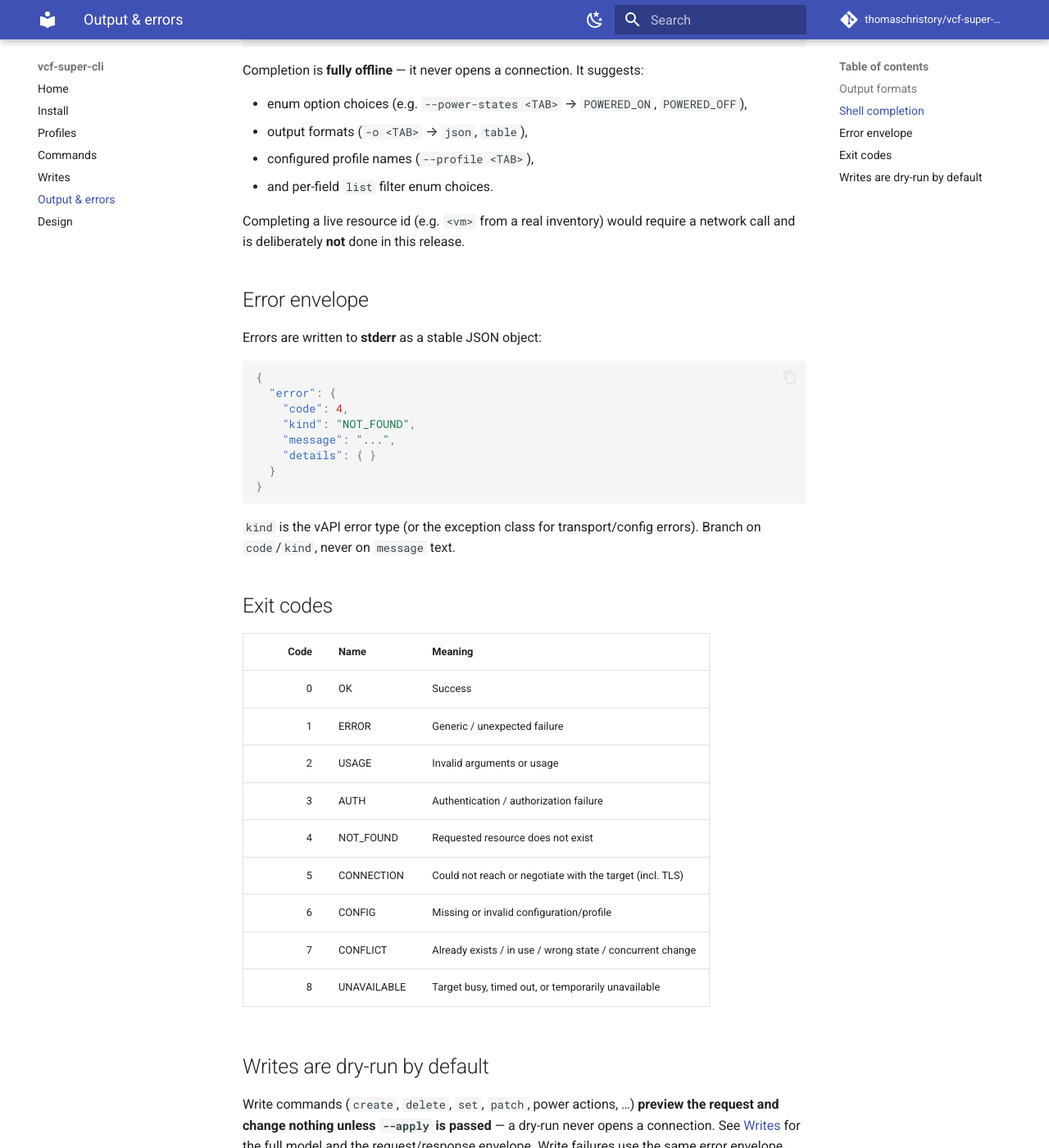
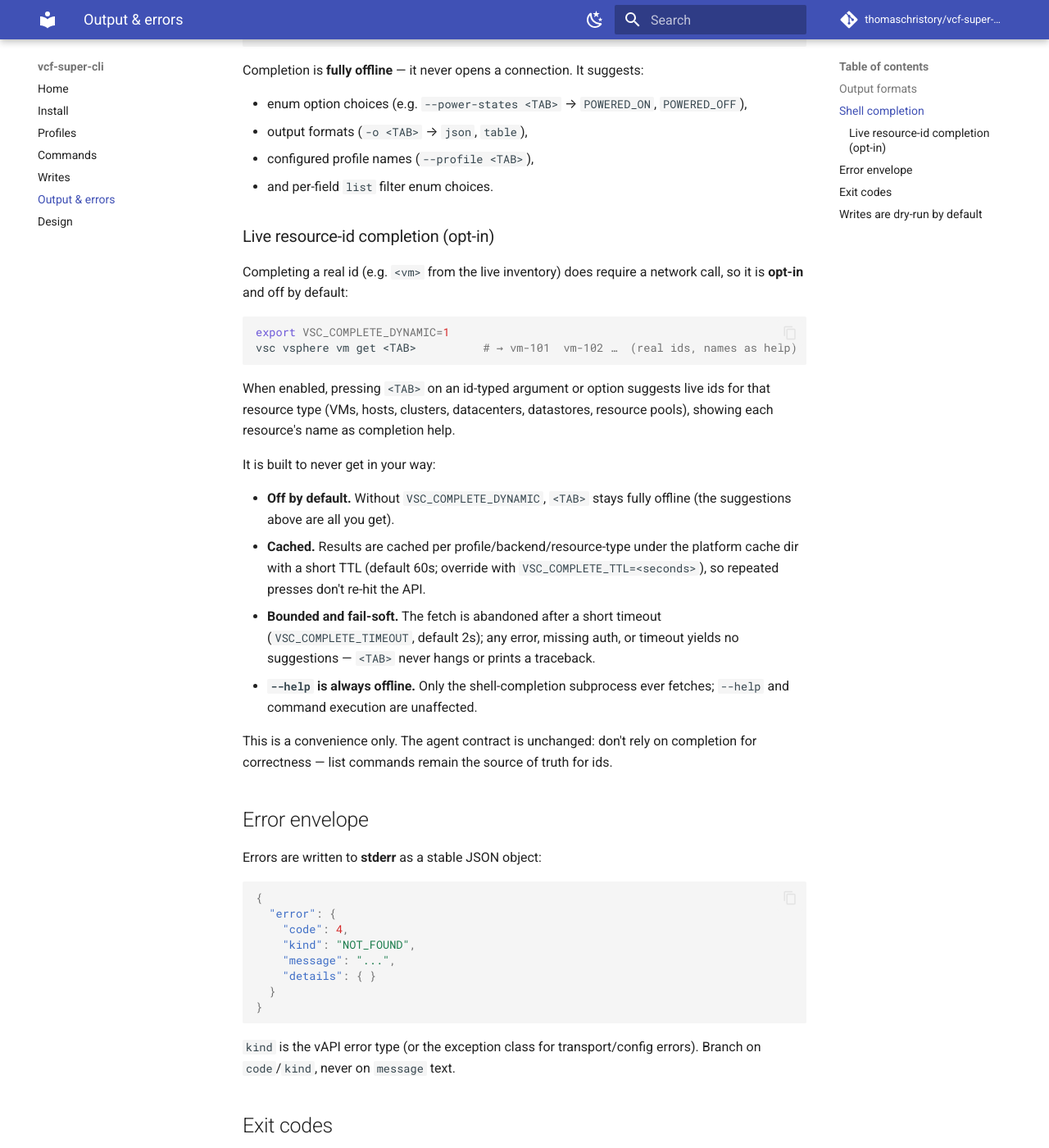
Before and after one commit to thomaschristory/vcf-super-cli, an MkDocs documentation site: the page built from docs/usage.md, in a window 1280 px wide and 1400 px high, scrolled down 599 px. Shown: the whole window at 82% size. Built offline with MkDocs 1.6.1 and Material for MkDocs 9.7.7, drawn with Linux system fonts in a browser that asks for light colours; comment, search, counter and statistics services are not loaded.

Commit message:
docs(release): document live completion, bump to v0.4.0 (#48)
Document the VSC_COMPLETE_DYNAMIC opt-in, TTL cache (VSC_COMPLETE_TTL), hard
timeout (VSC_COMPLETE_TIMEOUT), offline-safety and fail-soft behaviour in
docs/usage.md and the bundled SKILL.md (noting it stays opt-in and agents must
not rely on it for correctness). Add the v0.4.0 CHANGELOG section. Stage the
version bump 0.3.0 -> 0.4.0 across vsc/_version.py, pyproject.toml and uv.lock
(test_version enforces parity). The maintainer pushes the v0.4.0 tag after merge;
release.yml keeps no environment block (blank-env trusted publisher).

Co-Authored-By: Claude Opus 4.8 (1M context) <noreply@anthropic.com>

````diff
--- a/docs/usage.md
+++ b/docs/usage.md
@@ -30,8 +30,35 @@ Completion is **fully offline** — it never opens a connection. It suggests:
 - configured profile names (`--profile <TAB>`),
 - and per-field `list` filter enum choices.
 
-Completing a live resource id (e.g. `<vm>` from a real inventory) would require a
-network call and is deliberately **not** done in this release.
+### Live resource-id completion (opt-in)
+
+Completing a real id (e.g. `<vm>` from the live inventory) does require a network
+call, so it is **opt-in** and off by default:
+
+```sh
+export VSC_COMPLETE_DYNAMIC=1
+vsc vsphere vm get <TAB>          # → vm-101  vm-102 …  (real ids, names as help)
+```
+
+When enabled, pressing `<TAB>` on an id-typed argument or option suggests live
+ids for that resource type (VMs, hosts, clusters, datacenters, datastores,
+resource pools), showing each resource's name as completion help.
+
+It is built to never get in your way:
+
+- **Off by default.** Without `VSC_COMPLETE_DYNAMIC`, `<TAB>` stays fully offline
+  (the suggestions above are all you get).
+- **Cached.** Results are cached per profile/backend/resource-type under the
+  platform cache dir with a short TTL (default 60s; override with
+  `VSC_COMPLETE_TTL=<seconds>`), so repeated presses don't re-hit the API.
+- **Bounded and fail-soft.** The fetch is abandoned after a short timeout
+  (`VSC_COMPLETE_TIMEOUT`, default 2s); any error, missing auth, or timeout
+  yields no suggestions — `<TAB>` never hangs or prints a traceback.
+- **`--help` is always offline.** Only the shell-completion subprocess ever
+  fetches; `--help` and command execution are unaffected.
+
+This is a convenience only. The agent contract is unchanged: don't rely on
+completion for correctness — list commands remain the source of truth for ids.
 
 ## Error envelope
 
--- a/pyproject.toml
+++ b/pyproject.toml
@@ -1,6 +1,6 @@
 [project]
 name = "vcf-super-cli"
-version = "0.3.0"
+version = "0.4.0"
 description = "Modern, agent-friendly CLI for VMware Cloud Foundation 9, with a command tree generated dynamically from the vcf-sdk vAPI bindings."
 readme = "README.md"
 requires-python = ">=3.12"
--- a/vsc/_version.py
+++ b/vsc/_version.py
@@ -4,4 +4,4 @@
 Keep this in sync with `[project].version` in `pyproject.toml`.
 """
 
-__version__ = "0.3.0"
+__version__ = "0.4.0"
````
Also changed, not shown: CHANGELOG.md (+29 -0 lines), vsc/skill/assets/SKILL.md (+5 -3 lines), 1 other file.
